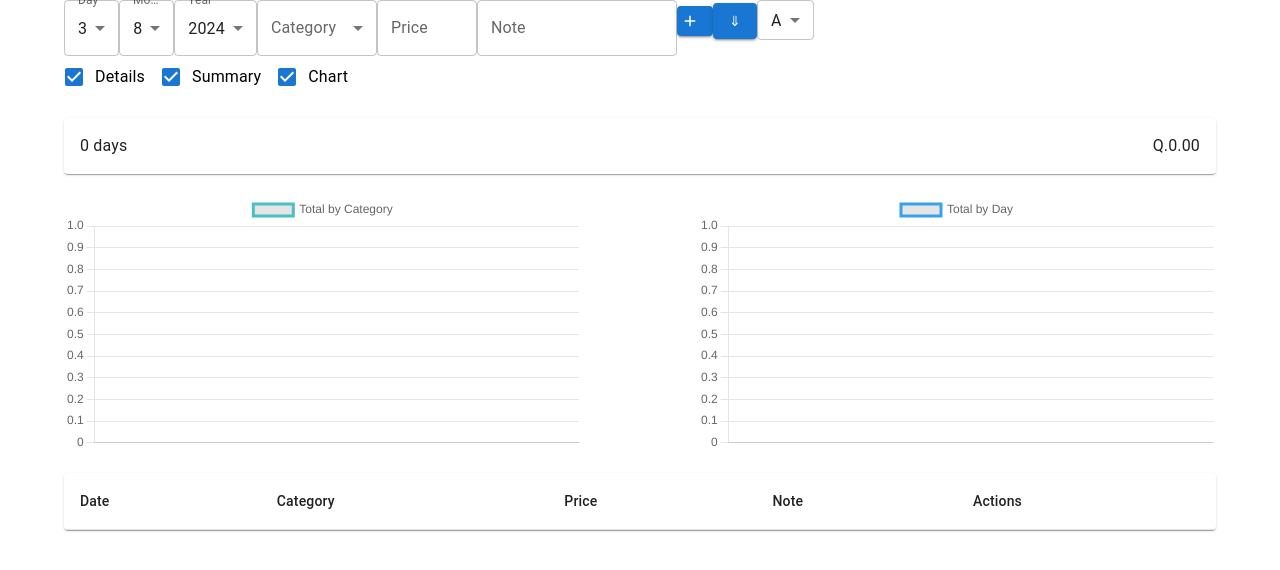
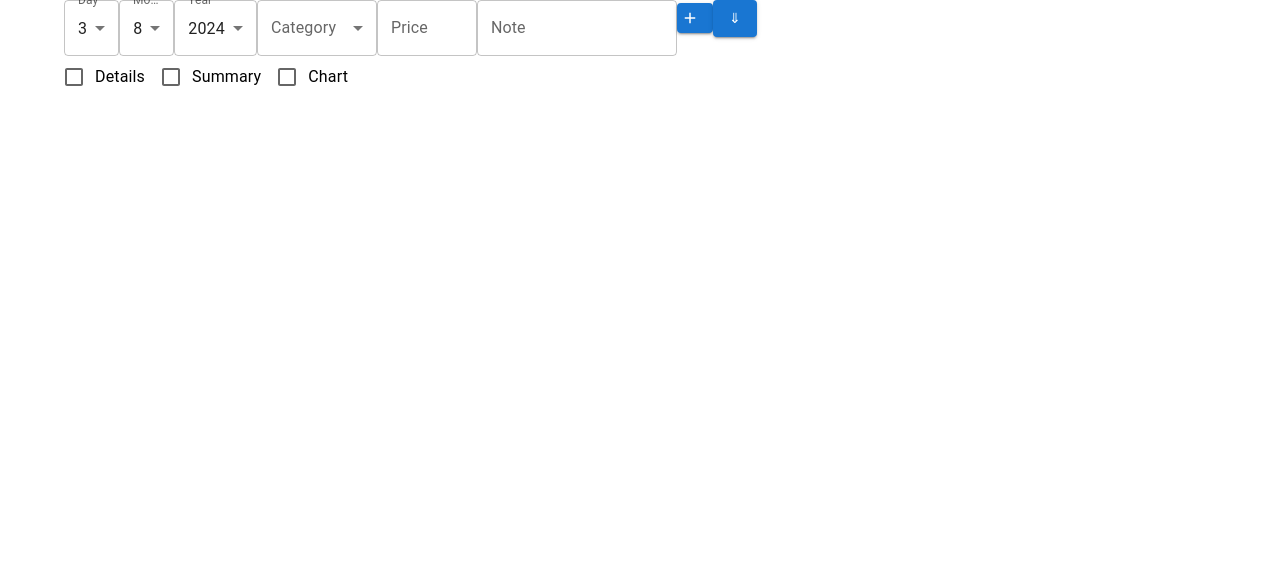
Before and after one commit to GilbertQ/qui, a React (Create React App) app: page / in a window 1280 px wide. Shown: the top 570 px of the page. Built offline with nearby package versions, Linux system fonts and the light colour scheme.

Commit message:
deselecting

```diff
--- a/src/Components/RecordS.js
+++ b/src/Components/RecordS.js
@@ -144,9 +144,9 @@ const RecordS = () => {
     setSelectedOption(event.target.value);
   };
 
-  const [showTotalsSummary, setShowTotalsSummary] = useState(true);
-  const [showDetails, setShowDetails] = useState(true);
-  const [showChart, setShowChart] = useState(true);
+  const [showTotalsSummary, setShowTotalsSummary] = useState(false);
+  const [showDetails, setShowDetails] = useState(false);
+  const [showChart, setShowChart] = useState(false);
 
   return (
     <Container>
```
